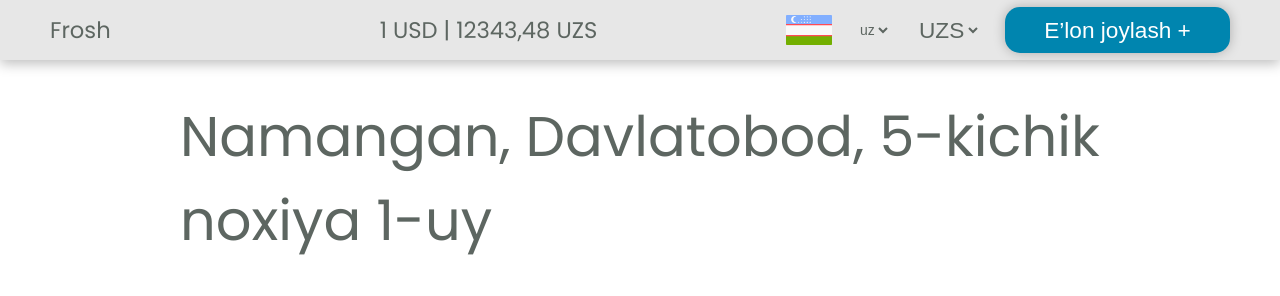
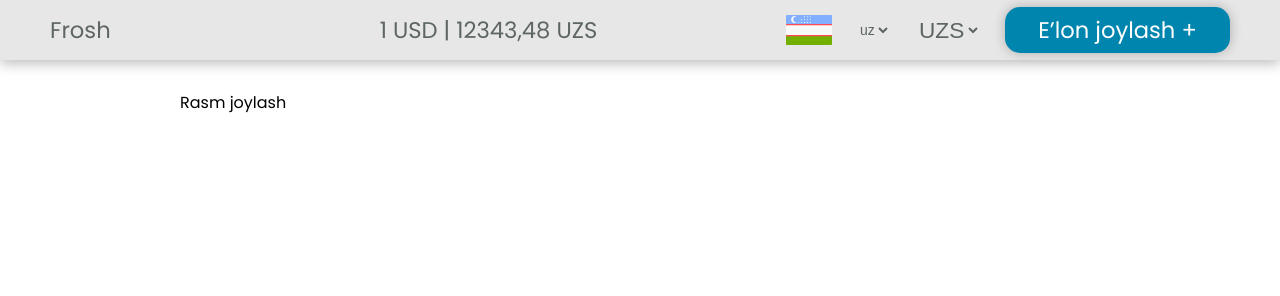
Before and after one commit to bekicom/Frosh, a React (Create React App) app: page /announcement/create in a window 1280 px wide. Shown: the top 296 px of the page. Built offline with nearby package versions, Linux system fonts and the light colour scheme; grey boxes are pictures that could not be loaded.

Commit message:
update 9 files

```diff
--- a/src/components/header/index.js
+++ b/src/components/header/index.js
@@ -19,7 +19,7 @@ const Header = () => {
           <select>
             <option>UZS</option>
           </select>
-          <button>E’lon joylash +</button>
+          <Link to={'/announcement/create'}>E’lon joylash +</Link>
         </div>
       </header>
     </div>
--- a/src/components/header/style.css
+++ b/src/components/header/style.css
@@ -47,10 +47,11 @@
     border: none;
   }
 
-  .h-right > button {
+  .h-right > a {
     width: 225px;
     height: 46px;
-    justify-content: flex-end;
+    display: flex;
+    justify-content: center;
     align-items: center;
     border-radius: 15px;
     background: #0085af;
--- /dev/null
+++ b/src/pages/announcements/create.js
@@ -0,0 +1,19 @@
+import './style.css';
+
+const CreateAnnouncement = () => {
+  return (
+    <form className="container announcements">
+      <div className="row">
+        <div className="space">
+          <label htmlFor="upload_img" className="file_uploader">
+            Rasm joylash
+          </label>
+          <input type="file" hidden id="upload_img" />
+        </div>
+        <div className="between"></div>
+      </div>
+    </form>
+  );
+};
+
+export default CreateAnnouncement;
--- a/src/pages/announcements/single.js
+++ b/src/pages/announcements/single.js
@@ -19,8 +19,6 @@ const Single = () => {
       thumbsRef.current.swiper.slideTo(index);
     }
   }, []);
-  id;
-
   const handleChange = ({ activeIndex }) => {
     slideToIndex(activeIndex);
     setActiveIndex(activeIndex);
@@ -28,7 +26,7 @@ const Single = () => {
   const sliderData = Array.from({ length: 6 }, (_, i) => i);
   return (
     <div className="container announcements">
-      <h2 className="title">Namangan, Davlatobod, 5-kichik noxiya 1-uy</h2>
+      <h2 className="title">Namangan, Davlatobod, 5-kichik noxiya 1-uy {id}</h2>
       <div className="row">
         <div className="space">
           <div className={`slider ${open ? 'open' : ''}`}>
--- a/src/pages/announcements/style.css
+++ b/src/pages/announcements/style.css
@@ -64,6 +64,7 @@
     border-radius: 27px;
     user-select: none;
     height: 100%;
+    width: 100%;
   }
   .row .space .thumbs-container {
     min-height: 250px;
--- a/src/pages/home/intro.js
+++ b/src/pages/home/intro.js
@@ -3,16 +3,16 @@ import { useForm } from 'react-hook-form';
 import { toast } from 'react-toastify';
 
 const Intro = () => {
-  const { handleSubmit, register, reset } = useForm({ defaultValues: { search: '' } });
+  const { handleSubmit, register, reset } = useForm({ defaultValues: { 'search-bar-frosh': '' } });
 
   const onSubmit = (values) => {
-    toast.info(values.search);
+    toast.info(values['search-bar-frosh']);
     reset();
   };
 
   const searchBar = (
     <div className="search-bar">
-      <input type="text" placeholder="Qidirish" {...register('search', { required: true })} />
+      <input type="text" placeholder="Qidirish" {...register('search-bar-frosh', { required: true })} />
       <button type="submit">
         <Search />
       </button>
--- a/src/routes/index.js
+++ b/src/routes/index.js
@@ -3,6 +3,7 @@ import Home from 'pages/home';
 import Personinfo from 'pages/user';
 import Announcements from 'pages/announcements';
 import AnnouncementSingle from 'pages/announcements/single';
+import CreateAnnouncement from 'pages/announcements/create';
 
 export const routes = [
   {
@@ -24,5 +25,9 @@ export const routes = [
   {
     path: '/announcement/:id',
     element: <AnnouncementSingle />
+  },
+  {
+    path: '/announcement/create',
+    element: <CreateAnnouncement />
   }
 ];
```
Also changed, not shown: src/assets/svgs/index.js (+13 -13 lines).
